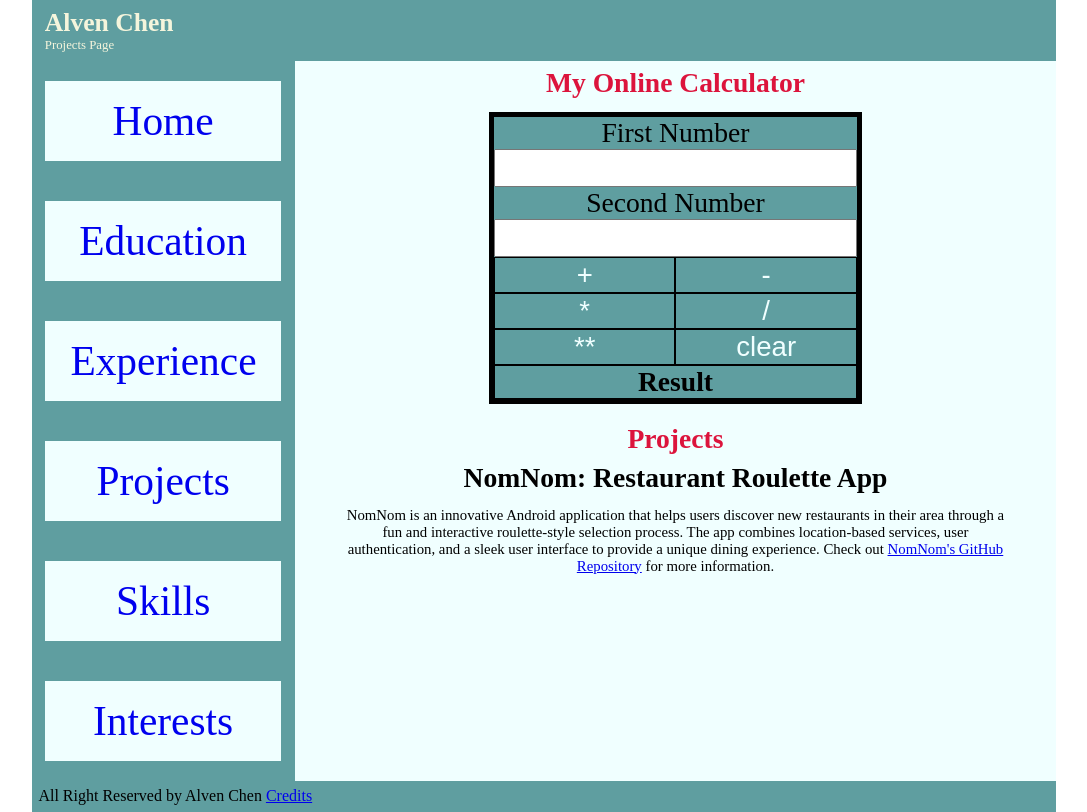
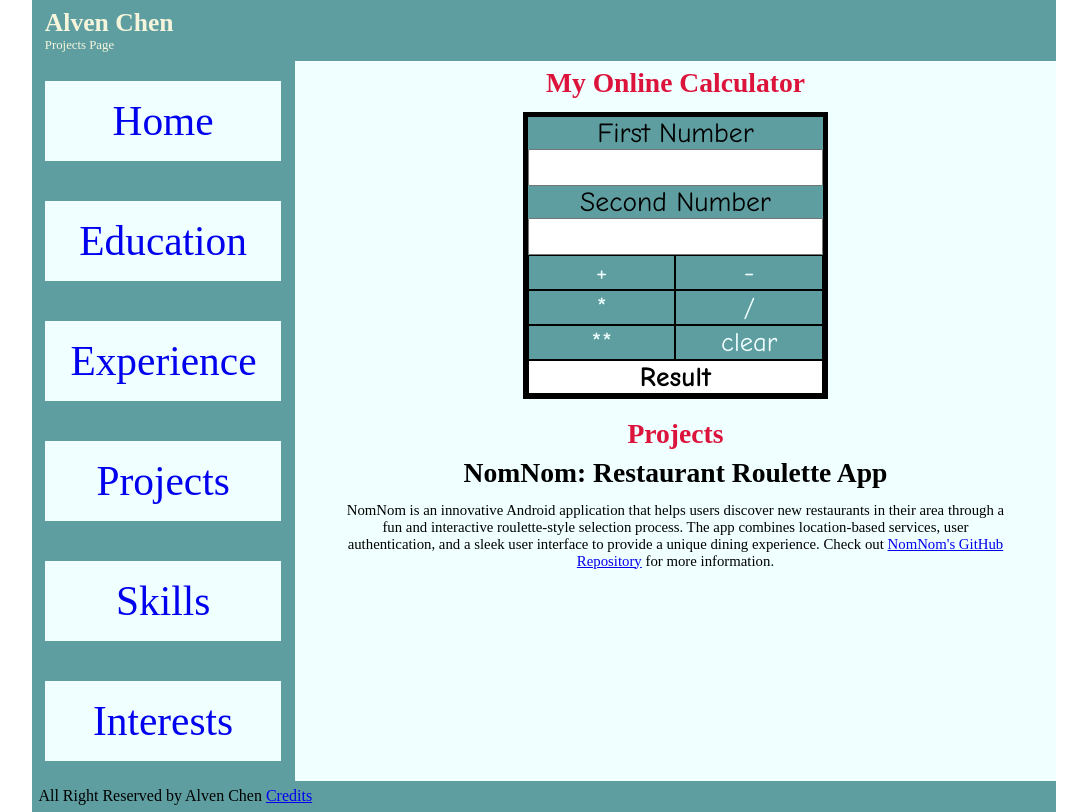
Before and after one commit to alvenie/Resume-Web, a plain HTML site: page projects-page/projects.html in a window 1280 px wide. Shown: the whole page, without its empty margins (96-1183 px from the left). Drawn offline with Linux system fonts and the light colour scheme.

Commit message:
Small finishing touches

```diff
--- a/home-page/resume.css
+++ b/home-page/resume.css
@@ -129,4 +129,5 @@ Page specific
 
 #profile {
     max-width: 25%;
+    border-radius: 10px;
 }
--- a/projects-page/projects.css
+++ b/projects-page/projects.css
@@ -121,20 +121,23 @@ Page specific
 #output{
     font-size: calc(2px + 2vw);
     text-align: center;
-    background-color: cadetblue;
+    background-color: white;
     border: 1px solid black;
+    font-family: "Comic Sans MS", cursive;
 }
 
 #calc-input label{
     display: inline-block;
     width: fit-content;
     text-align: center;
+    font-family: "Comic Sans MS", cursive;
 }
 
 #calc-input label input{
     display: block;
-    font-size: calc(2px + 2vw);
+    font-size: calc(1px + 2vw);
     text-align: center;
+    font-family: "Comic Sans MS", cursive;
 }
 
 .main-heading{
@@ -150,10 +153,11 @@ Page specific
 }
 
 #calc-buttons button{
-    font-size: calc(2px + 2vw);
+    font-size: calc(1px + 2vw);
     color: azure;
     background-color: cadetblue;
     border: 1px solid black;
+    font-family: "Comic Sans MS", cursive;
 }
 
 #sub-title{
```
